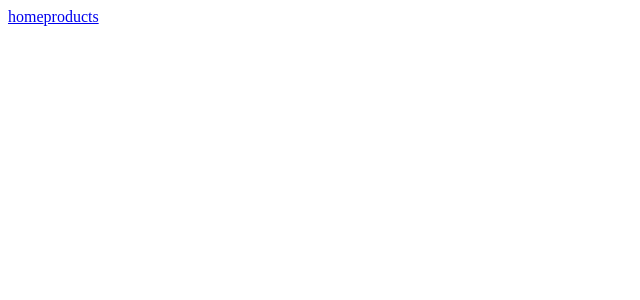
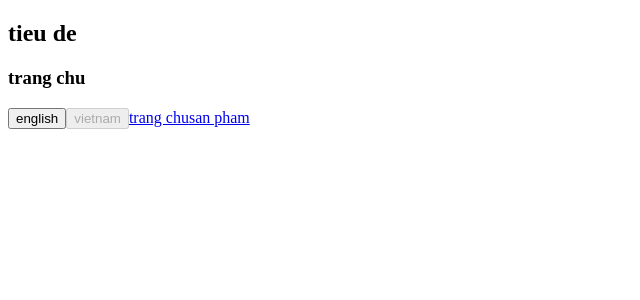
Before and after one commit to Hanh20021706/Base-React, a React (Create React App) app: page / in a window 1280 px wide. Shown: the top 300 px of the page, without its empty margins (0-640 px from the left). Built offline with nearby package versions, Linux system fonts and the light colour scheme.

Commit message:
feat: react i18n

```diff
--- a/package.json
+++ b/package.json
@@ -17,8 +17,10 @@
     "@types/react": "^18.0.0",
     "@types/react-dom": "^18.0.0",
     "@types/react-router-dom": "^5.1.5",
+    "i18next": "^23.7.16",
     "react": "^18.2.0",
     "react-dom": "^18.2.0",
+    "react-i18next": "^14.0.0",
     "react-router-dom": "^6.16.0",
     "react-scripts": "5.0.1",
     "styled-components": "^6.1.6",
--- /dev/null
+++ b/src/i18n.tsx
@@ -0,0 +1,28 @@
+// Example i18n setup (you need to adapt this to your actual i18n library)
+import i18n from "i18next";
+import { initReactI18next } from "react-i18next";
+
+i18n.use(initReactI18next).init({
+  resources: {
+    en: {
+      translation: {
+        title: "title",
+        homePage: "Home page",
+        product: "product",
+      },
+    },
+    vn: {
+      translation: {
+        title: "tieu de",
+        homePage: "trang chu",
+        product: "san pham",
+      },
+    },
+  },
+  lng: "vn",
+  interpolation: {
+    escapeValue: false,
+  },
+});
+
+export default i18n;
--- a/src/index.tsx
+++ b/src/index.tsx
@@ -1,6 +1,7 @@
 import { BrowserRouter } from "react-router-dom";
 import { render } from "react-dom";
 import RouteRenderer from "./router/render-router";
+import "./i18n";
 export const user = {
   authenticated: false,
 };
--- a/src/page/home/index.tsx
+++ b/src/page/home/index.tsx
@@ -1,11 +1,29 @@
 import React from "react";
+import { useTranslation } from "react-i18next";
 import { NavLink } from "react-router-dom";
 
+const lngs = {
+  en: { nativeName: "english" },
+  vn: { nativeName: "vietnam" },
+} as const;
+
 const Home = () => {
+  const { t, i18n } = useTranslation();
   return (
     <>
-      <NavLink to={"/"}>home</NavLink>
-      <NavLink to={"/products"}>products</NavLink>
+      <h2>{t("title")}</h2>
+      <h3>{t("homePage")}</h3>
+      {Object.keys(lngs).map((lng) => (
+        <button
+          key={lng}
+          onClick={() => i18n.changeLanguage(lng)}
+          disabled={i18n.resolvedLanguage === lng}
+        >
+          {lngs[lng as keyof typeof lngs].nativeName}
+        </button>
+      ))}
+      <NavLink to={"/"}>{t("homePage")}</NavLink>
+      <NavLink to={"/products"}>{t("product")}</NavLink>
     </>
   );
 };
--- a/src/page/products/components/product-cart.tsx
+++ b/src/page/products/components/product-cart.tsx
@@ -1,40 +1,31 @@
-import { useReducer } from "react";
+import { useEffect, useState } from "react";
 
 type ProductCartProps = {
   name?: string;
   price?: number;
 };
 
-// Khai báo initialState và action type
-const initialState = { count: 0 };
-const INCREMENT = "increment";
-const DECREMENT = "decrement";
-
-//  Tạo reducer function
-const reducer = (state: any, action: any) => {
-  switch (action.type) {
-    case INCREMENT:
-      return { count: state.count + 1 };
-    case DECREMENT:
-      return { count: state.count - 1 };
-    default:
-      return state;
-  }
-};
-
-// Sử dụng ngoài UI component
 const ProductCart = ({ name, price }: ProductCartProps) => {
   // khởi tạo một state
-  const [count, setCount] = useReducer(reducer, initialState);
+  const [count, setCount] = useState(1);
 
-  const handleIncrement = () => setCount({ type: INCREMENT });
-  const handleDecrement = () => setCount({ type: DECREMENT });
+  const handleIncrement = () => {
+    setCount(count + 1);
+  };
+
+  const handleNothing = () => {
+    setCount(count - 1);
+  };
+
+  useEffect(() => {
+    console.log(count);
+  }, [count]);
 
   return (
     <>
       <h2>{count}</h2>
-      <button onClick={handleIncrement}>increment</button>
-      <button onClick={handleDecrement}>decrement</button>
+      <button onClick={handleIncrement}>update count</button>
+      <button onClick={handleNothing}>Nothing count</button>
     </>
   );
 };
```
Also changed, not shown: 1 other file (tests, documents, lock files or other folders).
